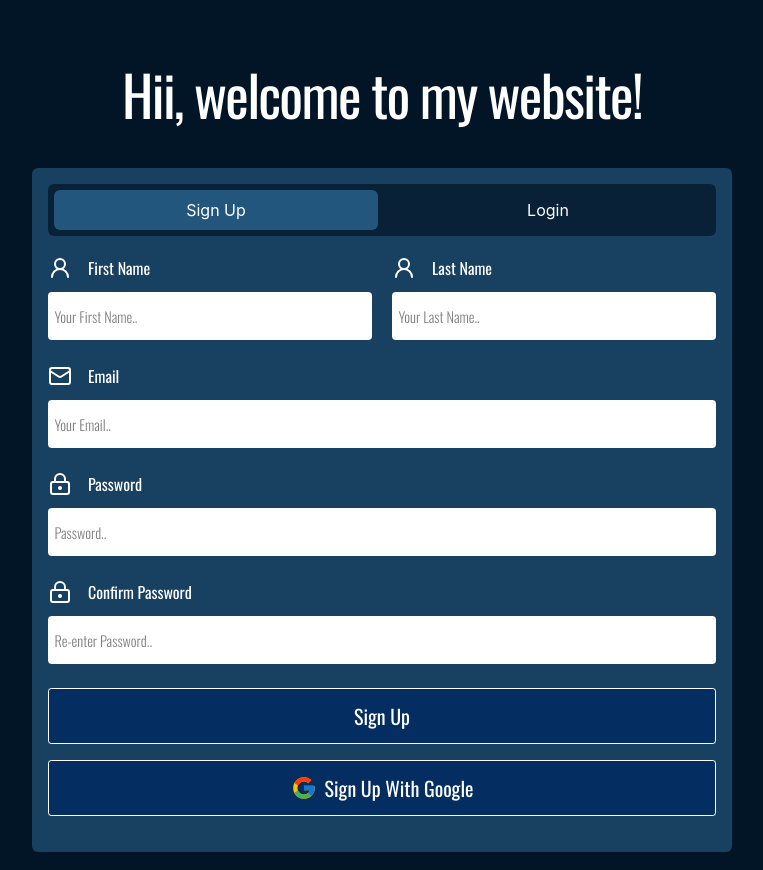
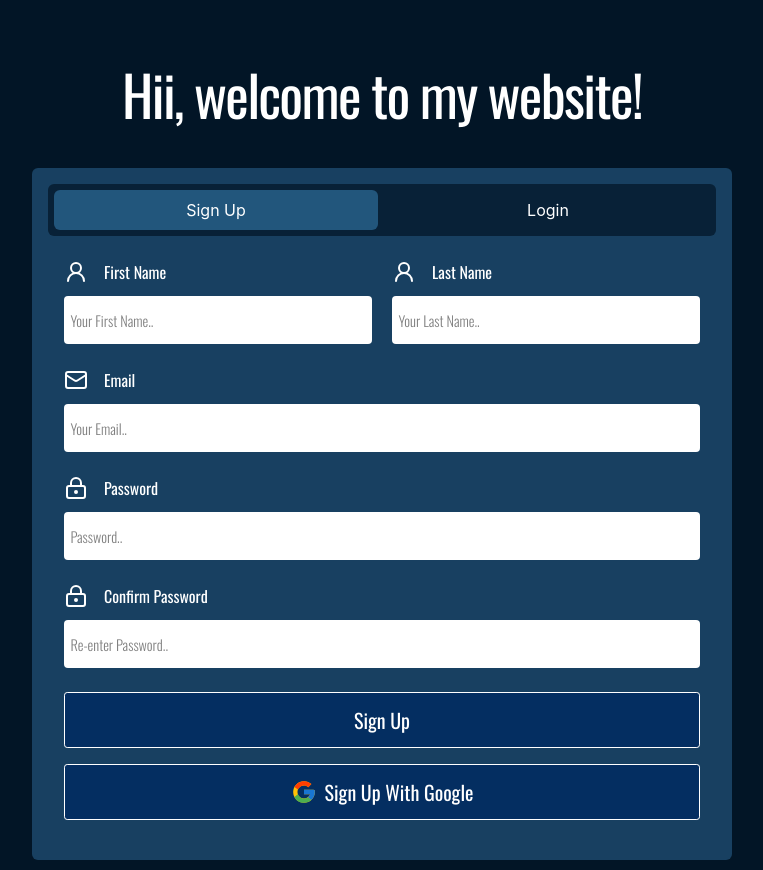
Before and after one commit to BulusHamnu/siwel-beat-ecommerce-application, a React (Vite) app in the folder front-end/: page /auth in a window 1280 px wide. Shown: the whole page, without its empty margins (258-1021 px from the left). Built offline with nearby package versions, Linux system fonts and the light colour scheme; a web font is replaced by a local one.

Commit message:
Minor style edit on auth page

```diff
--- a/front-end/src/pages/auth.tsx
+++ b/front-end/src/pages/auth.tsx
@@ -31,7 +31,7 @@ function TabBtn({
 
 function SignupPanel() {
   return (
-    <div className="pb-5">
+    <div className="pb-5 px-2 md:px-3">
       <form
         id="signup-panel"
         className="mt-5 flex flex-nowrap flex-col gap-6 justify-center"
@@ -161,7 +161,9 @@ function Auth() {
             style={`${activeTab === "login" ? "bg-[rgba(46,109,155,0.7)]" : ""}`}
           />
         </div>
-        {activeTab === "signup" ? <SignupPanel /> : <LoginPanel />}
+        <div className="p-1">
+          {activeTab === "signup" ? <SignupPanel /> : <LoginPanel />}
+        </div>
       </div>
     </main>
   );
```
